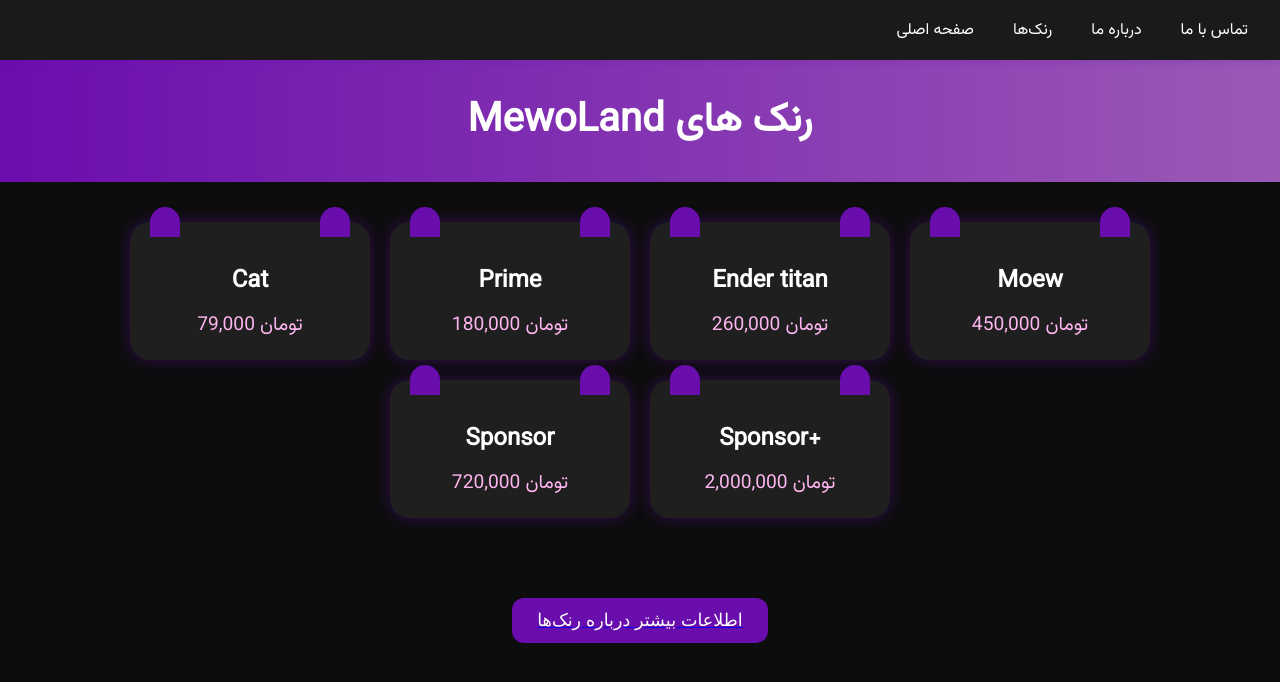
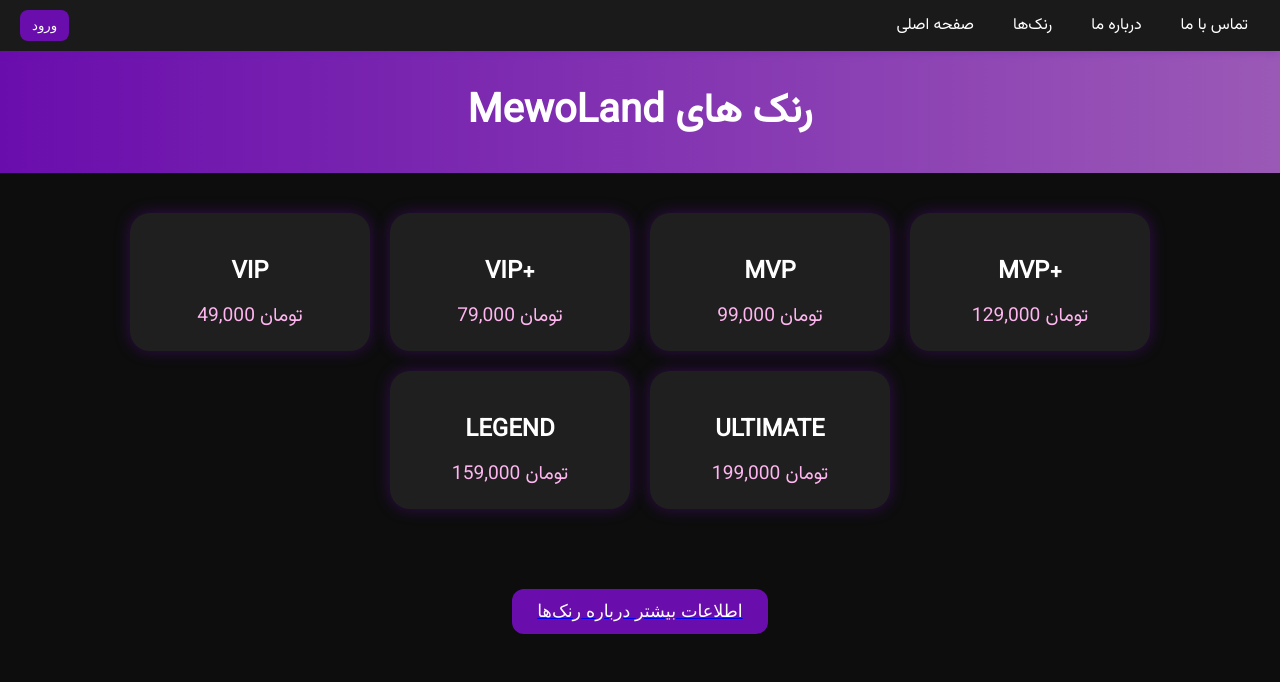
Before and after one commit to MeowLand1/MeowLand1.github.io, a plain HTML site: page ranks.html in a window 1280 px wide. Drawn offline with Linux system fonts and the light colour scheme.

Commit message:
Update ranks.html

```diff
--- a/ranks.html
+++ b/ranks.html
@@ -41,10 +41,16 @@
     .navbar-menu li a:hover {
       background: #6a0dad;
     }
-    .logo svg {
-      height: 40px;
-      width: auto;
-      vertical-align: middle;
+    .navbar-login {
+      background: #6a0dad;
+      color: white;
+      padding: 8px 12px;
+      border: none;
+      border-radius: 8px;
+      cursor: pointer;
+    }
+    .navbar-login:hover {
+      background: #8e44ad;
     }
     header {
       background: linear-gradient(90deg, #6a0dad, #9b59b6);
@@ -75,22 +81,6 @@
     .rank-box:hover {
       transform: scale(1.05);
     }
-    .rank-box::before,
-    .rank-box::after {
-      content: "";
-      position: absolute;
-      top: -15px;
-      width: 30px;
-      height: 30px;
-      background: #6a0dad;
-      border-radius: 50% 50% 0 0;
-    }
-    .rank-box::before {
-      left: 20px;
-    }
-    .rank-box::after {
-      right: 20px;
-    }
     .rank-name {
       font-size: 1.5em;
       margin-top: 20px;
@@ -119,15 +109,9 @@
   </style>
 </head>
 <body>
+
   <nav class="navbar">
-    <a class="logo" href="#">
-      <svg class="glogo" width="40" height="40" viewBox="0 0 40 40" fill="none" xmlns="http://www.w3.org/2000/svg">
-        <path class="primary" ="M11.1135 0L0.0905762 11.0247V21.8113L21.8873 0H11.1135Z" fill="currentColor"></path>
-        <path class="primary" ="M10.8698 28.7589L0 39.6364H10.768L21.6364 28.7589H10.8698Z" fill="currentColor"></path>
-        <path class="primary" ="M36.6673 16.5793H25.9782L18.3844 24.1782H29.6844L14.2426 39.6364H25.0164L40 24.6426L36.6673 16.5793Z" fill="currentColor"></path>
-        <path class="primary" ="M10.904 14.4673L0.0963135 25.2822V36.0749L10.904 25.2596V14.4673Z" fill="currentColor"></path>
-      </svg>
-    </a>
+    <button class="navbar-login" onclick="window.location.href='login.html'">ورود</button> <!-- دکمه ورود سمت چپ -->
     <ul class="navbar-menu">
       <li><a href="index.html">صفحه اصلی</a></li>
       <li><a href="ranks.html">رنک‌ها</a></li>
@@ -142,31 +126,32 @@
 
   <section class="rank-container">
     <div class="rank-box">
-      <div class="rank-name">Cat</div>
+      <div class="rank-name">VIP</div>
+      <div class="rank-price">49,000 تومان</div>
+    </div>
+    <div class="rank-box">
+      <div class="rank-name">VIP+</div>
       <div class="rank-price">79,000 تومان</div>
     </div>
     <div class="rank-box">
-      <div class="rank-name">Prime</div>
-      <div class="rank-price">180,000 تومان</div>
+      <div class="rank-name">MVP</div>
+      <div class="rank-price">99,000 تومان</div>
     </div>
     <div class="rank-box">
-      <div class="rank-name">Ender titan</div>
-      <div class="rank-price">260,000 تومان</div>
+      <div class="rank-name">MVP+</div>
+      <div class="rank-price">129,000 تومان</div>
     </div>
     <div class="rank-box">
-      <div class="rank-name">Moew</div>
-      <div class="rank-price">450,000 تومان</div>
+      <div class="rank-name">LEGEND</div>
+      <div class="rank-price">159,000 تومان</div>
     </div>
     <div class="rank-box">
-      <div class="rank-name">Sponsor</div>
-      <div class="rank-price">720,000 تومان</div>
-    </div>
-    <div class="rank-box">
-      <div class="rank-name">Sponsor+</div>
-      <div class="rank-price">2,000,000 تومان</div>
+      <div class="rank-name">ULTIMATE</div>
+      <div class="rank-price">199,000 تومان</div>
     </div>
   </section>
 
-  <a href="ranks.html"><button class="more-button">اطلاعات بیشتر درباره رنک‌ها</button></a>
+  <a href="/ranks"><button class="more-button">اطلاعات بیشتر درباره رنک‌ها</button></a>
+
 </body>
 </html>
```
